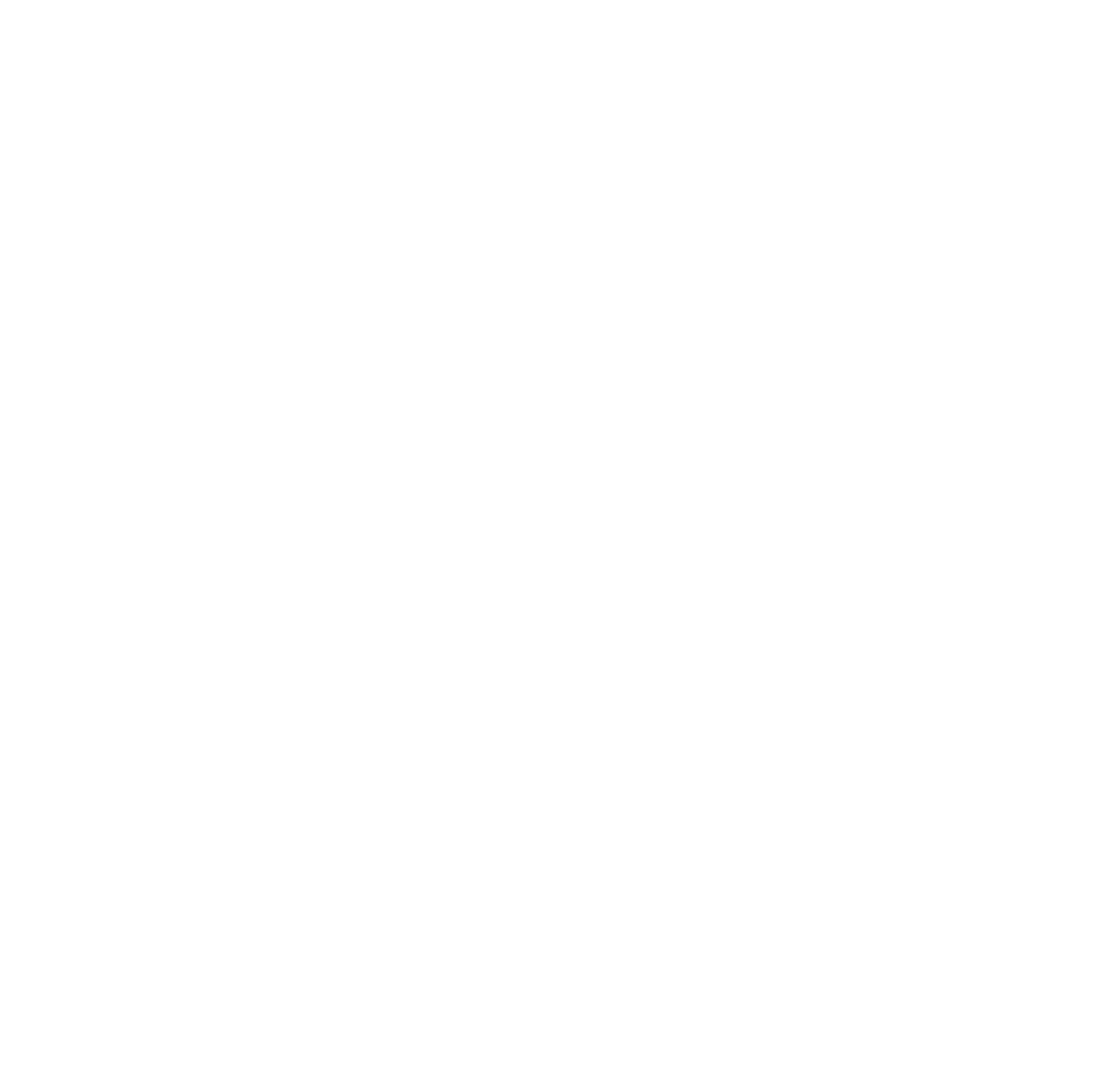
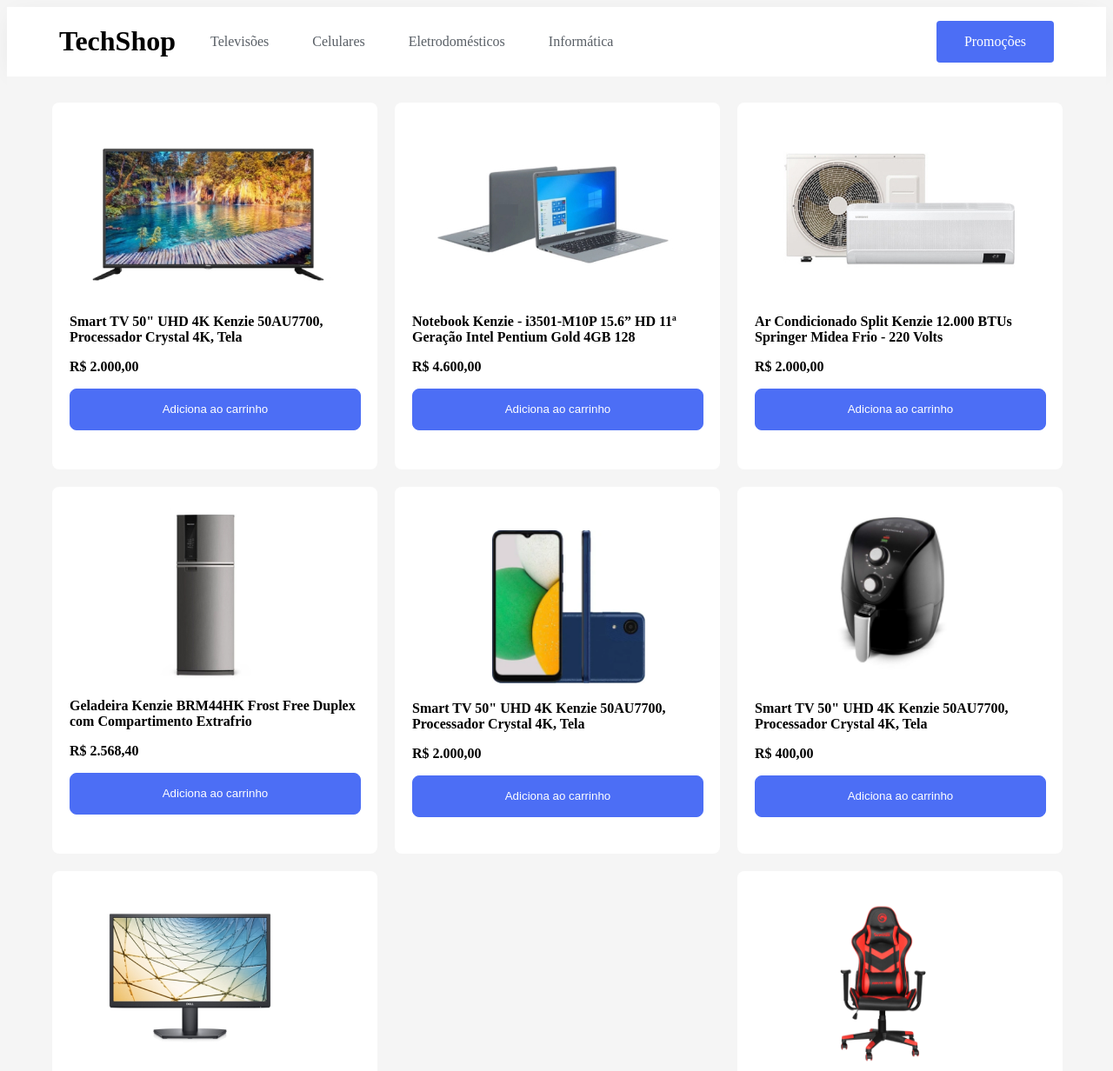
Before and after one commit to Kenzie-Academy-Brasil-Developers/m1-s1-e-commerce-com-flexbox-DDelso77, a plain HTML site: page index.html in a window 1280 px wide. Shown: the top 1232 px of the page at 87% size. Before the commit the page ends 800 px from the top, so only its background shows below. Drawn offline with Linux system fonts and the light colour scheme.

Commit message:
E-commerce com Flexbox 03

```diff
--- a/index.html
+++ b/index.html
@@ -1 +1,125 @@
-<!-- Seu HTML aqui! -->
+<!DOCTYPE html>
+<html lang="pt-BR">
+<head>
+    <meta charset="UTF-8">
+    <meta http-equiv="X-UA-Compatible" content="IE=edge">
+    <meta name="viewport" content="width=device-width, initial-scale=1.0">
+    <link rel="stylesheet" href="./style.css">
+    <meta name="description" content="Entrega da atividade S2-22 CSS: Desenvolvendo E-commerce com Flexbox">
+    <link rel="icon" href="./pictures/favicon (1).jpeg">
+
+    <title>E-commerce com Flexbox</title>
+</head>
+
+<body>
+    <header class="menu">
+        <div class="container"> <!-- Definindo limite do conteúdo -->
+          <div class="menu-flex">
+              <div class="menu-column">
+              <h1 class="logo">TechShop</h1>
+              <nav class="menu-nav">
+                <ul>
+                  <li><a href="">Televisões</a></li>
+                  <li><a href="">Celulares</a></li>
+                  <li><a href="">Eletrodomésticos</a></li>
+                  <li><a href="">Informática</a></li>
+                </ul>
+              </nav>
+            </div>
+            <div class="menu-column menu-second-column">
+              <a href="" class="menu-link-button">Promoções</a>
+            </div>
+          </div>
+        </div>
+    </header>
+
+        <div class="container">
+            <main class="products-wrapper">
+                <ul class="vitrine__produtos">
+                    <li class="card">
+                        <figure class="foto">
+                            <img src="./pictures/img_001.png" alt="Foto Smart TV 50">
+                        </figure>
+
+                            <p><strong>Smart TV 50" UHD 4K Kenzie 50AU7700, Processador Crystal 4K, Tela</strong></p>
+                            <p><strong>R$ 2.000,00</strong></p>
+                            <button calss="carrino__botão">Adiciona ao carrinho</button>
+
+                    </li>
+                    <li class="card">
+                        <figure>
+                            <img src="./pictures/img_002.png" alt="Foto Smart TV 50">
+                        </figure>
+                        <p><strong>Notebook Kenzie - i3501-M10P 15.6” HD 11ª Geração Intel Pentium Gold 4GB 128</strong></p>
+                        <p><strong>R$ 4.600,00</strong></p>
+
+                        <button calss="carrino__botão">Adiciona ao carrinho</button>
+
+                    </li>
+                    <li class="card">
+                        <figure>
+                            <img src="./pictures/img_003.png" alt="Foto Smart TV 50">
+                        </figure>
+                        <p><strong>Ar Condicionado Split Kenzie 12.000 BTUs Springer Midea Frio - 220 Volts</strong></p>
+                        <p><strong>R$ 2.000,00</strong></p>
+
+                        <button calss="carrino__botão">Adiciona ao carrinho</button>
+
+                    </li>
+                    <li class="card">
+                        <figure>
+                            <img src="./pictures/img_004.png" alt="Foto Smart TV 50">
+                        </figure>
+                        <p><strong>Geladeira Kenzie BRM44HK Frost Free Duplex com Compartimento Extrafrio</strong></p>
+                        <p><strong>R$ 2.568,40</strong></p>
+
+                        <button calss="carrino__botão">Adiciona ao carrinho</button>
+
+                    </li>
+                    <li class="card">
+                        <figure class="card__smartphone">
+                            <img class="smartphone__figura" src="./pictures/img_005.png" alt="Foto Smart TV 50">
+                        </figure>
+                            <p><strong>Smart TV 50" UHD 4K Kenzie 50AU7700, Processador Crystal 4K, Tela</strong></p>
+                            <p><strong>R$ 2.000,00</strong></p>
+                            <button calss="carrino__botão">Adiciona ao carrinho</button>
+
+                    </li>
+                    <li class="card">
+                        <figure class="card__fritadeira">
+                            <img class="fritadeira__figura" src="./pictures/img_006.png" alt="Foto Smart TV 50">
+                        </figure>
+                        <p><strong>Smart TV 50" UHD 4K Kenzie 50AU7700, Processador Crystal 4K, Tela</strong></p>
+                        <p><strong>R$ 400,00</strong></p>
+
+                        <button calss="carrino__botão">Adiciona ao carrinho</button>
+
+                    </li>
+                    <li class="card">
+                        <figure>
+                            <img src="./pictures/img_007.png" alt="Foto Smart TV 50">
+                        </figure>
+                        <p><strong>Smart TV 50" UHD 4K Kenzie 50AU7700, Processador Crystal 4K, Tela</strong></p>
+                        <p><strong>R$ 1.870,00</strong></p>
+
+                        <button calss="carrino__botão">Adiciona ao carrinho</button>
+
+                    </li>
+
+                    <li class="card">
+                        <div class="card__cadeira">
+                            <img class="cadeira__figura" src="./pictures/img_008.png" alt="Foto Smart TV 50">
+                        </div>
+                        <p class="cadeira__paragrafo"><strong>Smart TV 50" UHD 4K Kenzie 50AU7700, Processador Crystal 4K, Tela</strong></p>
+                        <p><strong>R$ 1.240,00</strong></p>
+
+                        <button calss="carrino__botão">Adiciona ao carrinho</button>
+                    </li>
+
+                </ul>
+            </main>
+        </div>
+
+
+</body>
+</html>
--- a/style.css
+++ b/style.css
@@ -0,0 +1,133 @@
+html{
+  background: #F5F5F5;
+}
+
+.container{
+    max-width: 1700px;
+    margin: 0 auto; /* Centralizando o conteúdo*/
+
+  }
+
+  .menu {
+    width: 100%;
+    background: #ffffff;
+    box-shadow: 0px 4px 30px -10px rgba(0, 0, 0, 0.1);
+  }
+
+  .menu-flex {
+    display: flex;
+    align-items: center;
+    margin-left: 60px;
+  }
+
+  .menu-column {
+    display: flex;
+    align-items: center;
+    width: 50%;
+    justify-content: flex-start;
+  }
+
+  .menu-column.menu-second-column {
+    justify-content: flex-end;
+    margin-right: 60px;
+
+  }
+
+  .menu-nav ul {
+    display: flex;
+    list-style: none;
+    gap: 50px;
+  }
+
+  .menu-nav ul li a {
+    text-decoration: none;
+    color: #585e65;
+  }
+
+  .menu-link-button {
+    text-decoration: none;
+    height: 48px;
+    background-color: #4c6ef5;
+    color: #fff;
+    padding: 0 32px;
+    display: flex;
+    align-items: center;
+    border-radius: 4px;
+  }
+
+  .vitrine__produtos{
+    list-style: none;
+    display: flex;
+    flex-wrap:wrap ;
+    margin: 2px;
+    justify-content: space-between;
+    margin-right: 40px;
+    margin-top: 20px;
+    margin-bottom: 40px;
+  }
+
+  .products-wrapper{
+    margin: 0 auto; /* Centralizando o conteúdo*/
+    display: flex;
+    justify-content: space-between;
+    flex-wrap: wrap;
+    background: #F5F5F5;
+  }
+
+  .card{
+    width: 374px;
+    height: 422px;
+    left: 524px;
+    top: 114px;
+    background: #FFFFFF;
+    border-radius: 8px;
+    margin:10px;
+    top:auto;
+    margin
+  }
+
+  .card__smartphone{
+    margin-top: 50px;
+    margin-left:30%
+  }
+
+  .card__fritadeira{
+    margin-left: 20%;
+  }
+
+  .card__cadeira{
+    margin-top:10%;
+    margin-left:20%;
+  }
+
+  .smartphone__figura{
+    height:176px
+  }
+
+  .fritadeira__figura{
+    height:210px;
+  }
+
+  .cadeira__figura{
+    height:185px;
+   }
+
+  p{
+    margin-right: 20px;
+    margin-left: 20px;
+    color:
+
+  }
+
+  button{
+    box-sizing: border-box;
+    width: 335px;
+    height: 48px;
+    left: 151px;
+    background: #4C6EF5;
+    border: 1.5px solid #4C6EF5;
+    border-radius: 8px;
+    color: #FFFFFF;
+    margin-right: 20px;
+    margin-left: 20px;
+  }
```
Also changed, not shown: pictures/favicon (1).jpeg (added), pictures/img_001.png (renamed from pictures/img_03.png), pictures/img_002.png (renamed from pictures/img_04.png), pictures/img_003.png (renamed from pictures/img_06.png), pictures/img_004.png (renamed from pictures/img_05.png), pictures/img_005.png (renamed from pictures/img_08.png), pictures/img_006.png (renamed from pictures/img_01.png), pictures/img_007.png (renamed from pictures/img_07.png), pictures/img_008.png (renamed from pictures/img_02.png).
